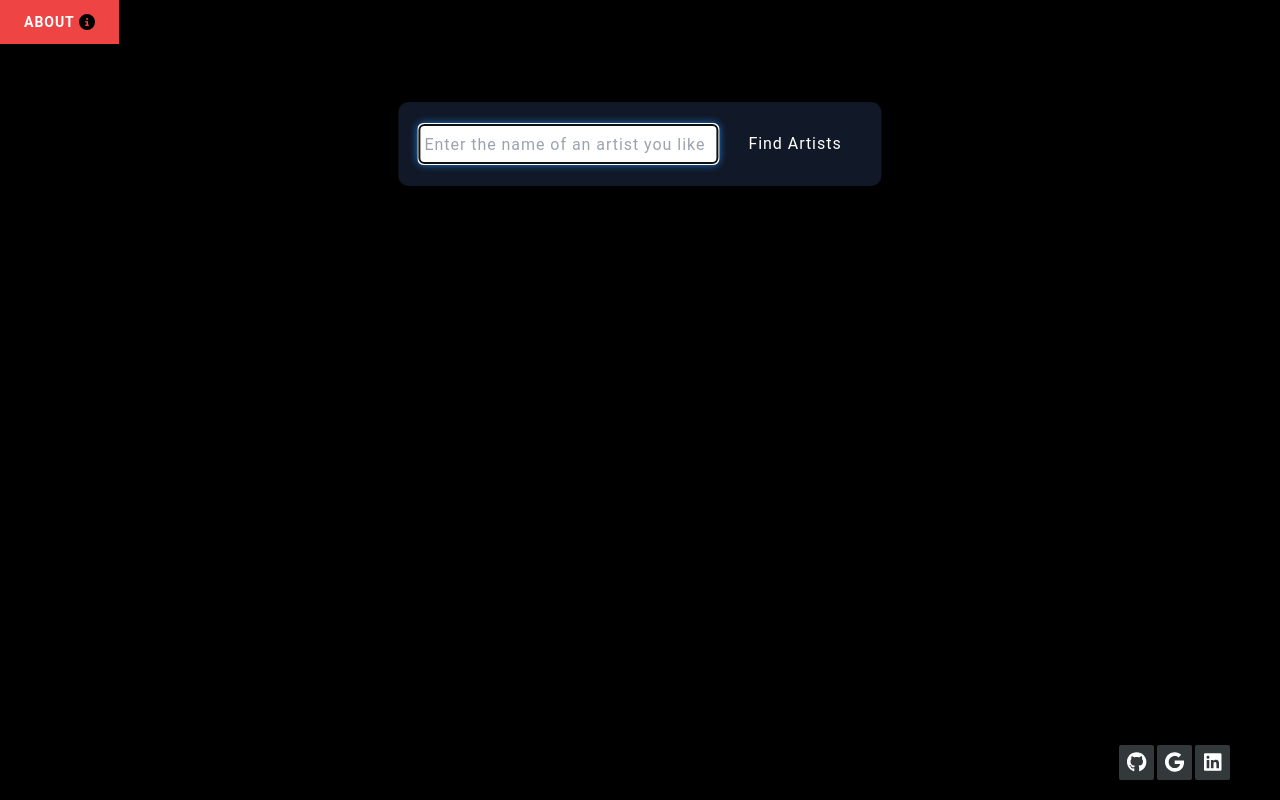
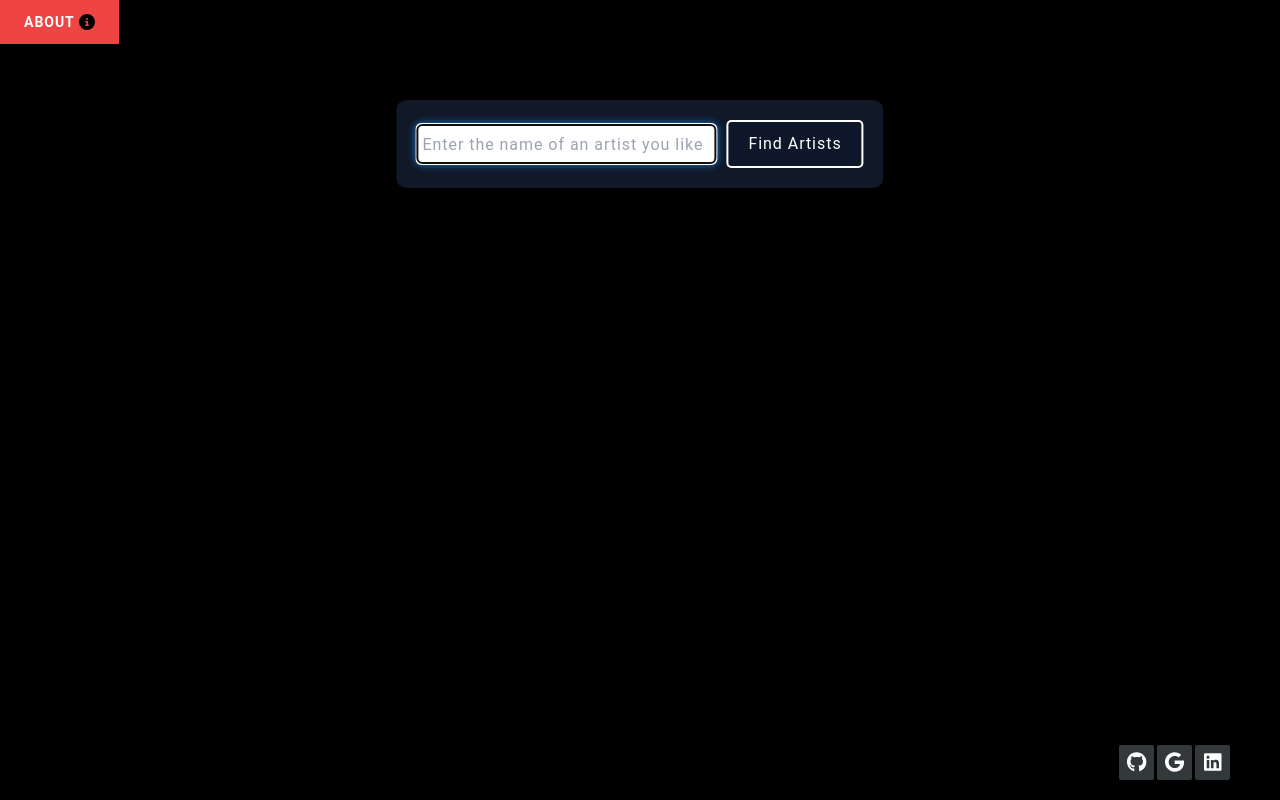
Before and after one commit to marl-Am/MUSIC-RECOMMENDATION-DEV, a React (Create React App) app in the folder client/: page / in a window 1280 px wide. In both pictures the pointer is over the button "Find Artists". Built offline with nearby package versions, Linux system fonts and the light colour scheme.

Commit message:
Update Header.css

```diff
--- a/client/src/components/Header.css
+++ b/client/src/components/Header.css
@@ -53,7 +53,6 @@ input[type="text"] {
     padding: 5px;
     border-radius: 5px;
     border: 1px solid white;
-    /* background-color: #2a2a2a; */
 }
 
 button[type="submit"] {
@@ -62,7 +61,13 @@ button[type="submit"] {
     padding: 10px 20px;
     font-size: 16px;
     border-radius: 5px;
-    /* background-color: #007bff; */
+
     color: #fff;
     cursor: pointer;
+    background-color: rgb(15 23 42);
 }
+
+button[type="submit"]:hover {
+    border: 2px solid #fff;
+    /* Add a white border on hover */
+}
```
